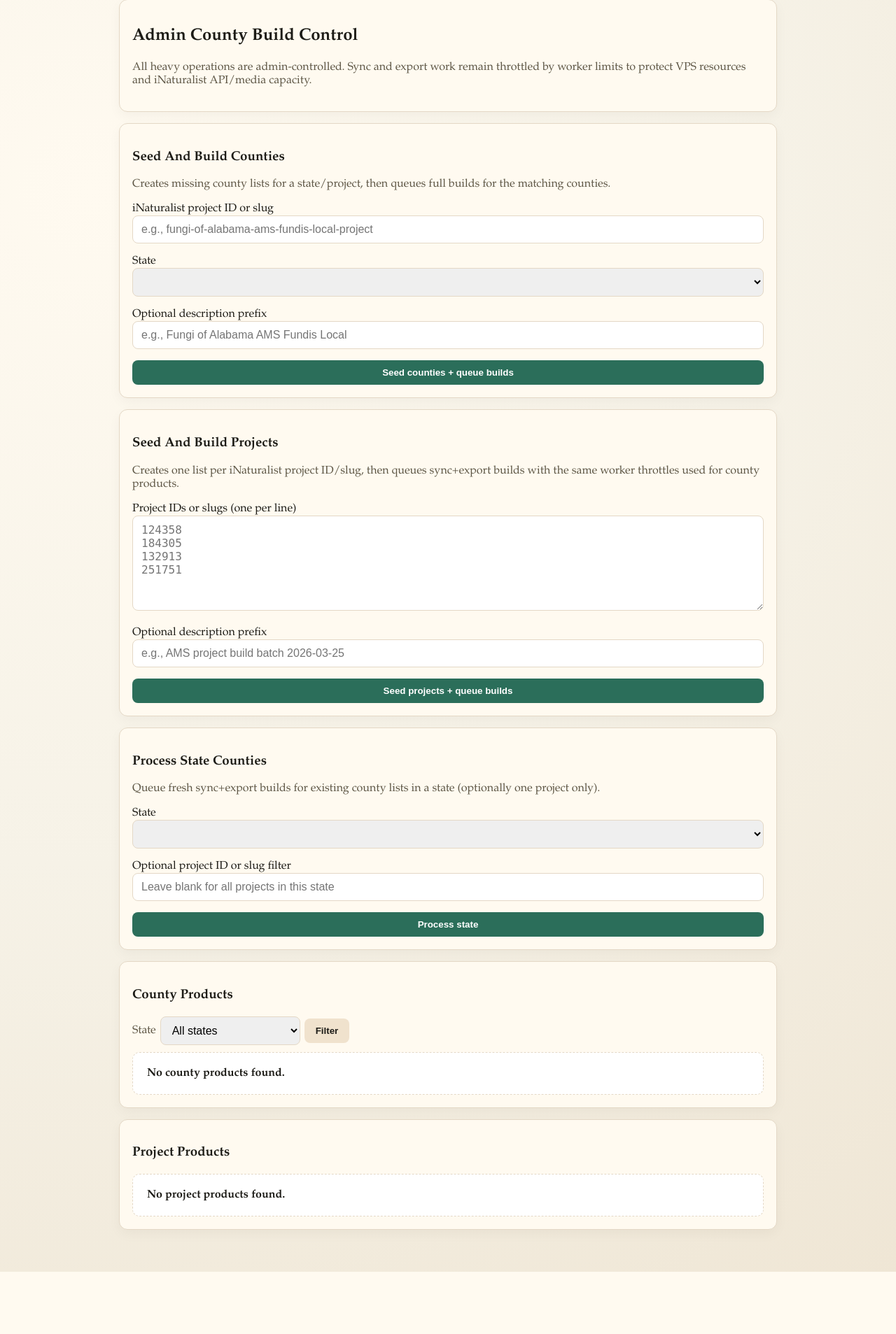
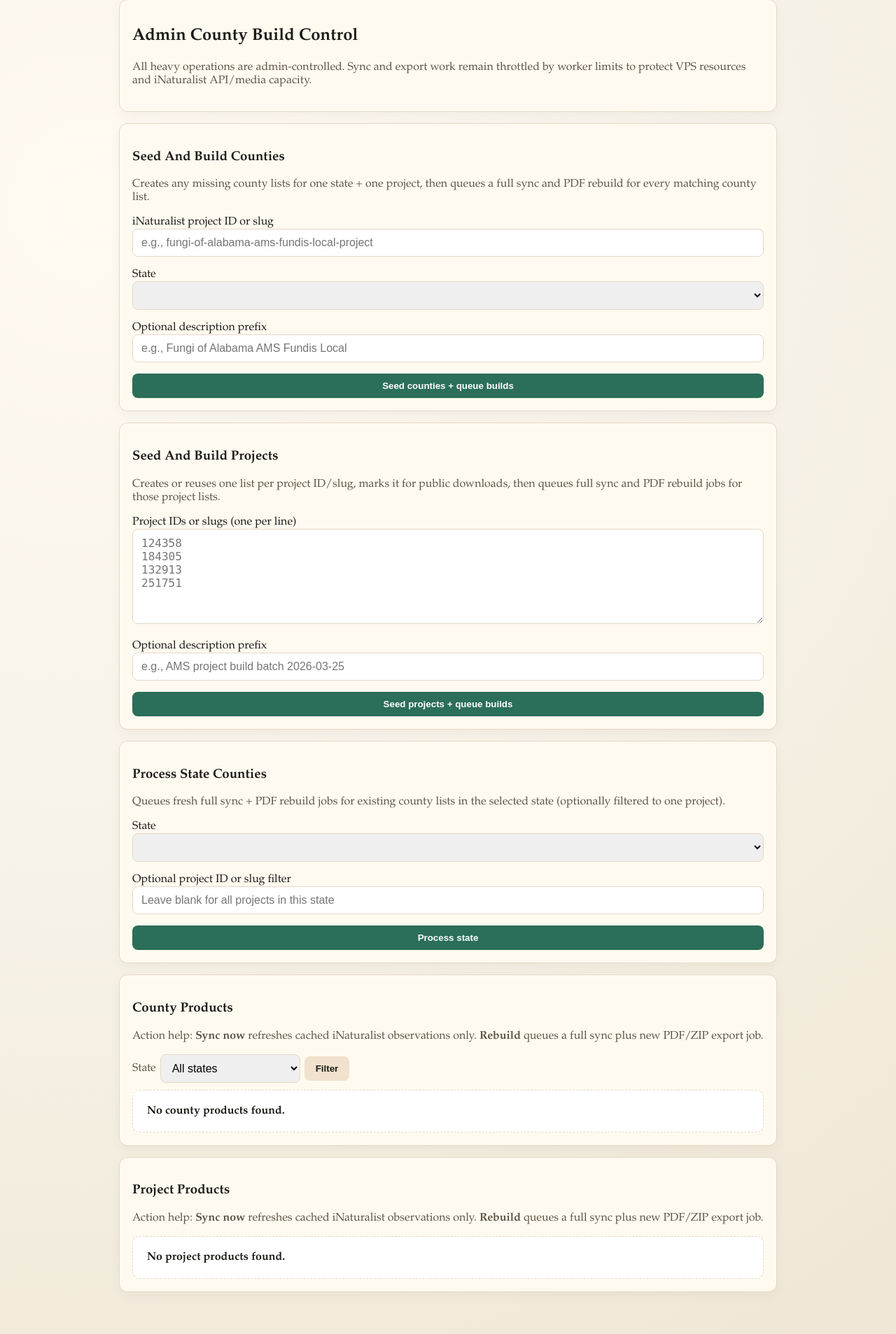
Before and after one commit to mrdbidwill/mydnaobv, a Python web app: template app/templates/admin.html in a window 1280 px wide. Shown: the part 116-2023 px from the top of the page at 70% size. Before the commit the page ends 1934 px from the top, so only its background shows below. Run offline with Jinja, Linux system fonts and the light colour scheme; the template is opened without the code that fills it, so the values that code supplies are empty.

Commit message:
fix admin latest-file auth flow and clarify admin action text

```diff
--- a/app/templates/admin.html
+++ b/app/templates/admin.html
@@ -14,7 +14,7 @@
 
     <div class="card">
       <h3>Seed And Build Counties</h3>
-      <p class="muted">Creates missing county lists for a state/project, then queues full builds for the matching counties.</p>
+      <p class="muted">Creates any missing county lists for one state + one project, then queues a full sync and PDF rebuild for every matching county list.</p>
       <form method="post" action="/admin/projects/county-seed" class="grid">
         <label>
           iNaturalist project ID or slug
@@ -38,7 +38,7 @@
 
     <div class="card">
       <h3>Seed And Build Projects</h3>
-      <p class="muted">Creates one list per iNaturalist project ID/slug, then queues sync+export builds with the same worker throttles used for county products.</p>
+      <p class="muted">Creates or reuses one list per project ID/slug, marks it for public downloads, then queues full sync and PDF rebuild jobs for those project lists.</p>
       <form method="post" action="/admin/projects/build" class="grid">
         <label>
           Project IDs or slugs (one per line)
@@ -54,7 +54,7 @@
 
     <div class="card">
       <h3>Process State Counties</h3>
-      <p class="muted">Queue fresh sync+export builds for existing county lists in a state (optionally one project only).</p>
+      <p class="muted">Queues fresh full sync + PDF rebuild jobs for existing county lists in the selected state (optionally filtered to one project).</p>
       <form method="post" action="/admin/states/build" class="grid">
         <label>
           State
@@ -74,6 +74,7 @@
 
     <div class="card">
       <h3>County Products</h3>
+      <p class="muted">Action help: <strong>Sync now</strong> refreshes cached iNaturalist observations only. <strong>Rebuild</strong> queues a full sync plus new PDF/ZIP export job.</p>
       <form method="get" action="/admin" style="margin-bottom: 10px; display: inline-flex; align-items: center; gap: 6px; flex-wrap: wrap;">
         <label class="muted" for="admin-state-filter">State</label>
         <select id="admin-state-filter" class="input" name="state_code" style="width: 200px;">
@@ -197,6 +198,7 @@
 
     <div class="card">
       <h3>Project Products</h3>
+      <p class="muted">Action help: <strong>Sync now</strong> refreshes cached iNaturalist observations only. <strong>Rebuild</strong> queues a full sync plus new PDF/ZIP export job.</p>
       {% if project_lists and project_lists|length > 0 %}
         <table>
           <thead>
```
Also changed, not shown: app/main.py (+33 -7 lines).
